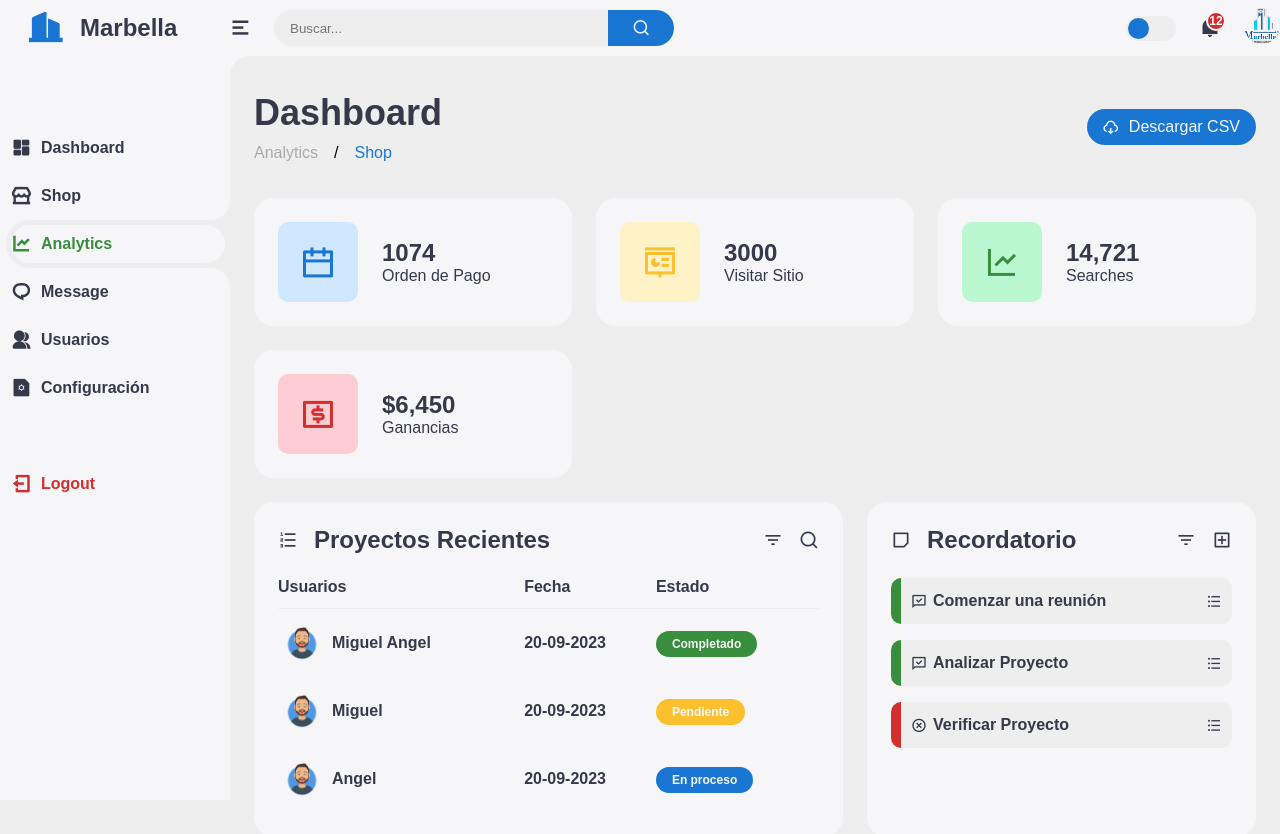
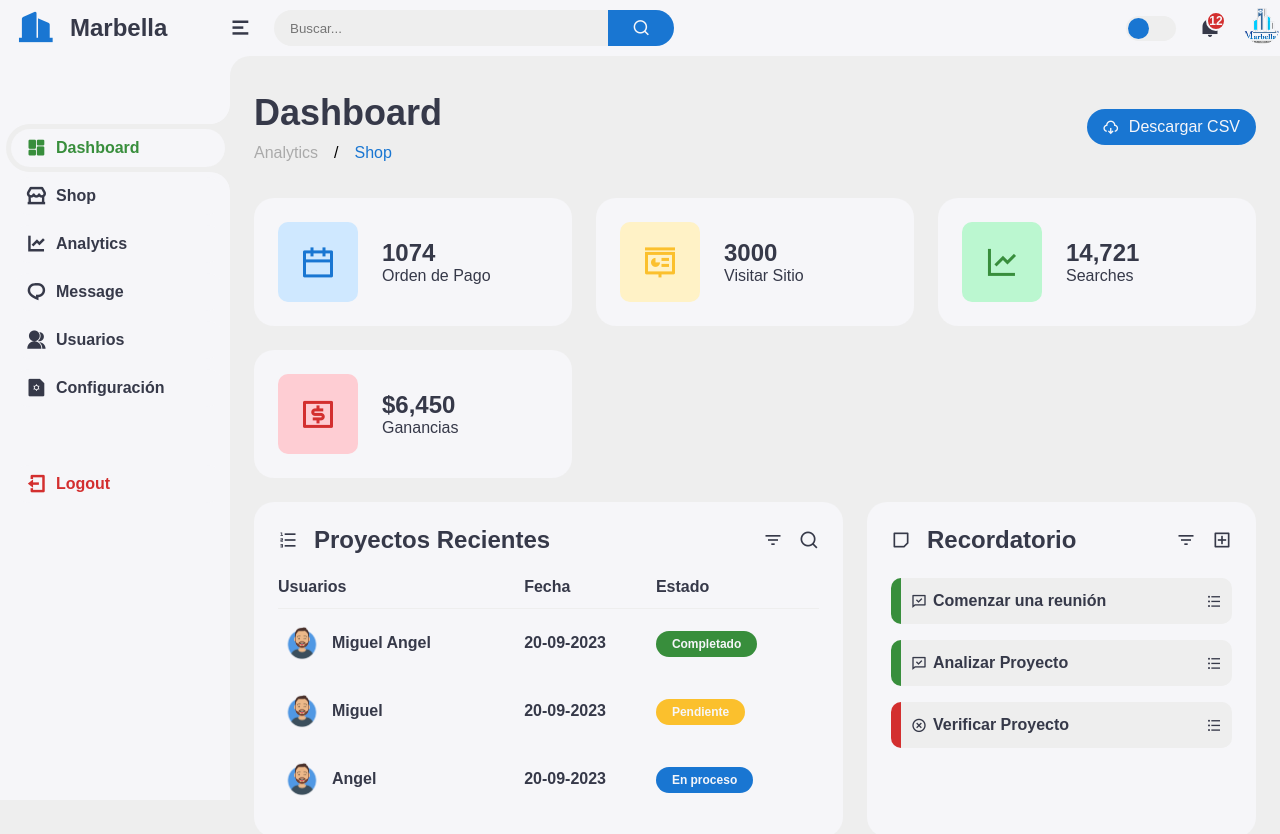
Before and after one commit to MiguelRequenaR/ConstrutoraMarbella, a React (Vite) app: page /dashboard in a window 1280 px wide. Shown: the top 834 px of the page. Built offline with nearby package versions, Linux system fonts and the light colour scheme.

Commit message:
barralateral

```diff
--- a/src/components/Dashboard/Dashboard.jsx
+++ b/src/components/Dashboard/Dashboard.jsx
@@ -1,9 +1,25 @@
+import { useState } from 'react';
 import 'remixicon/fonts/remixicon.css';
 import '../../styles/dashboardstyle.css';
 import logoCM from '../../assets/images/logoCM.png';
 import user from '../../assets/images/usuario.png';
 
 function Dashboard() {
+    const [activeLink, setActiveLink] = useState('Dashboard'); // Estado para almacenar el enlace activo
+
+    const handleLinkClick = (link) => {
+        setActiveLink(link); // Actualizar el enlace activo cuando se hace clic
+    };
+
+    const sidebarLinks = [
+        { label: 'Dashboard', icon: 'ri-dashboard-fill' },
+        { label: 'Shop', icon: 'ri-store-2-line' },
+        { label: 'Analytics', icon: 'ri-line-chart-line' },
+        { label: 'Message', icon: 'ri-chat-1-line' },
+        { label: 'Usuarios', icon: 'ri-group-fill' },
+        { label: 'Configuración', icon: 'ri-file-settings-fill' },
+    ];
+
   return (
     <div>
       <div className='sidebar'>
@@ -12,13 +28,19 @@ function Dashboard() {
               <div className='logo-name'><span>Marbella</span></div>
           </a>
           <ul className='side-menu'>
-              <li><a href=""><i className="ri-dashboard-fill"></i>Dashboard</a></li>
-              <li><a href=""><i className="ri-store-2-line"></i>Shop</a></li>
-              <li className='active'><a href=""><i className="ri-line-chart-line"></i>Analytics</a></li>
-              <li><a href=""><i className="ri-chat-1-line"></i>Message</a></li>
-              <li><a href=""><i className="ri-group-fill"></i>Usuarios</a></li>
-              <li><a href=""><i className="ri-file-settings-fill"></i>Configuración</a></li>
+
+
+              {sidebarLinks.map((link, index) => (
+                <li key={index} className={activeLink === link.label ? 'active' : ''}>
+                        <a href="#" onClick={() => handleLinkClick(link.label)}>
+                            <i className={link.icon}></i>
+                            {link.label}
+                        </a>
+                    </li>
+                ))}
+
           </ul>
+
           <ul className='side-menu'>
               <li>
                   <a href="" className='logout'>
--- a/src/styles/dashboardstyle.css
+++ b/src/styles/dashboardstyle.css
@@ -66,7 +66,7 @@ body{
     align-items: center;
     color: var(--primary);
     z-index: 500;
-    padding-left: 20px;
+    padding-left: 10px;
     padding-bottom: 20px;
     box-sizing: content-box;
 }
@@ -127,9 +127,10 @@ body{
 .sidebar .side-menu li a{
     width: 100%;
     height: 100%;
-    font-weight: 600;
+    font-weight: bold;
     background: var(--light);
     display: flex;
+    padding-left: 15px;
     align-items: center;
     border-radius: 48px;
     font-size: 16px;
@@ -500,3 +501,39 @@ body{
 .content main .bottom-data .alert .task-list li:last-child{
     margin-bottom: 0;
 }
+/*Código Responsivo Dashboard*/
+@media screen and (max-widht:768px){
+    .sidebar{
+        width: 200px;
+    }
+    .content{
+        width: calc(100% - 60 px);
+        left: 200px;
+    }
+}
+@media screen and (max-widht: 576px){
+    .content nav form .form-input input{
+        display: none;
+    }
+    .content nav form .form-input button{
+        width: auto;
+        height: auto;
+        background: transparent;
+        color: var(--dark);
+        border-radius: none;
+    }
+    .content nav form.show .form-input input{
+        display: block;
+        width: 100%;
+    }
+    .content nav form.show .form-input button{
+        width: 36px;
+        height: 100%;
+        color: var(--light);
+        background: var(--danger);
+        border-radius: 0 36px 36px 0;
+    }
+    .content nav form.show~.notif, .content nav form.show~.profile{
+        display: none;
+    }
+}
```
